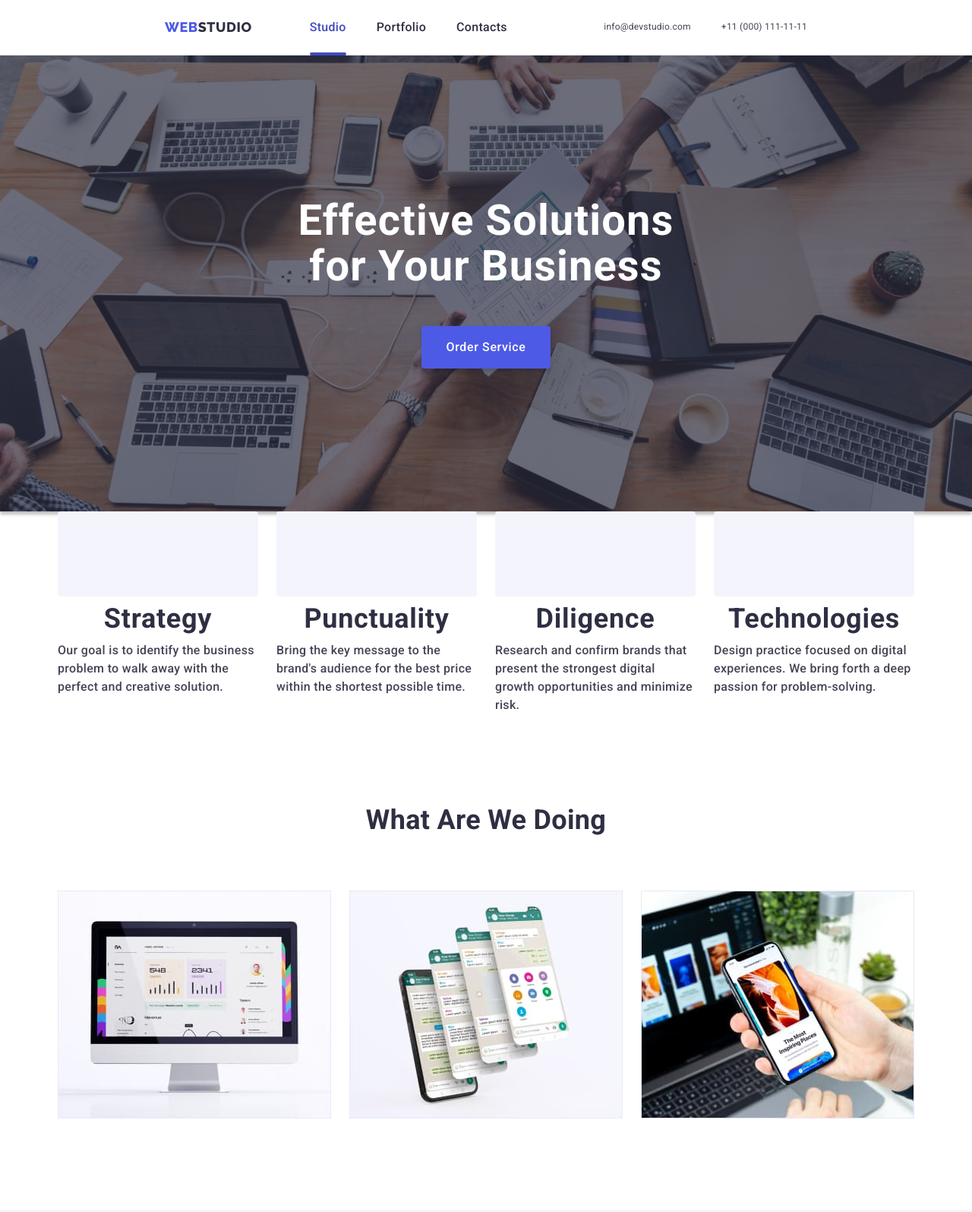
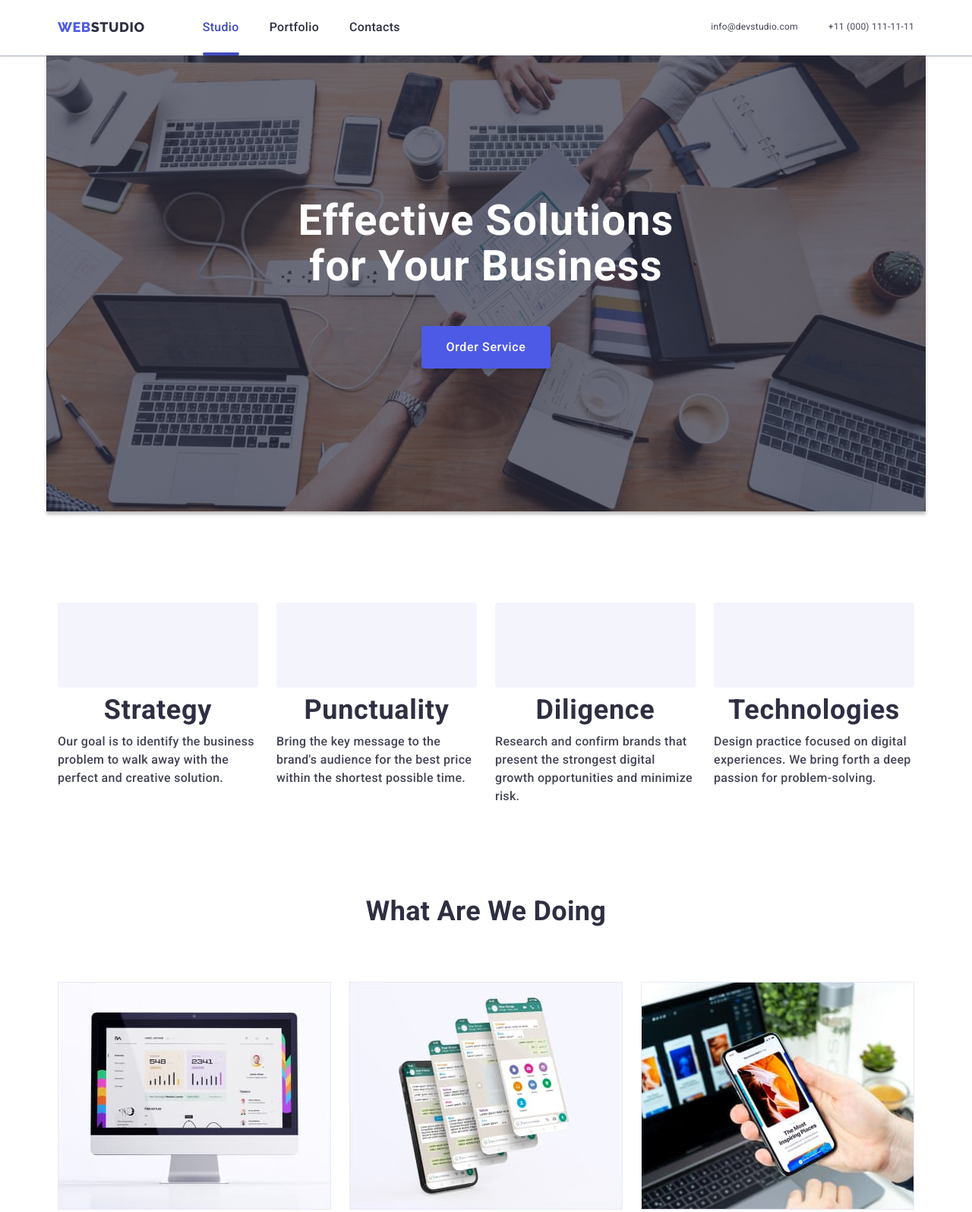
Before and after one commit to pkondratiuk/goit-msrkup-hw-06, a plain HTML site: page index.html in a window 1280 px wide. Shown: the top 1595 px of the page at 76% size. Drawn offline with nearby package versions, Linux system fonts and the light colour scheme.

Commit message:
hw06-11
save before add mobile button

```diff
--- a/css/slyles.css
+++ b/css/slyles.css
@@ -246,9 +246,6 @@ p {
 }
 
 @media only screen and (min-width: 1158px) {
-  .header-container {
-    padding: 0 156px;
-  }
   .adress-container {
     display: flex;
     gap: 40px;
@@ -345,7 +342,7 @@ p {
     background-color: #2e2f42;
     padding-top: 188px;
     padding-bottom: 188px;
-    max-width: 1558px;
+    max-width: 1158px;
     background-position: center;
     margin: 0 auto;
 
@@ -450,6 +447,9 @@ p {
 }
 
 @media only screen and (min-width: 1158px) {
+  .section-future {
+    padding-top: 120px;
+  }
   .text-future {
     letter-spacing: 0.02em;
     margin: 0 auto;
```
